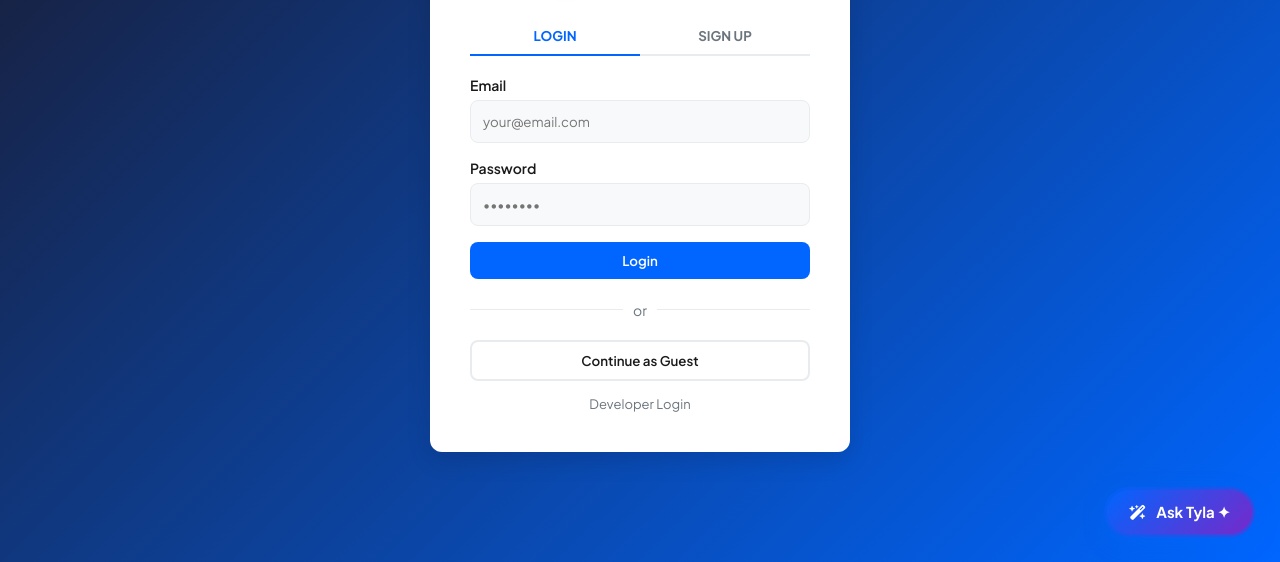
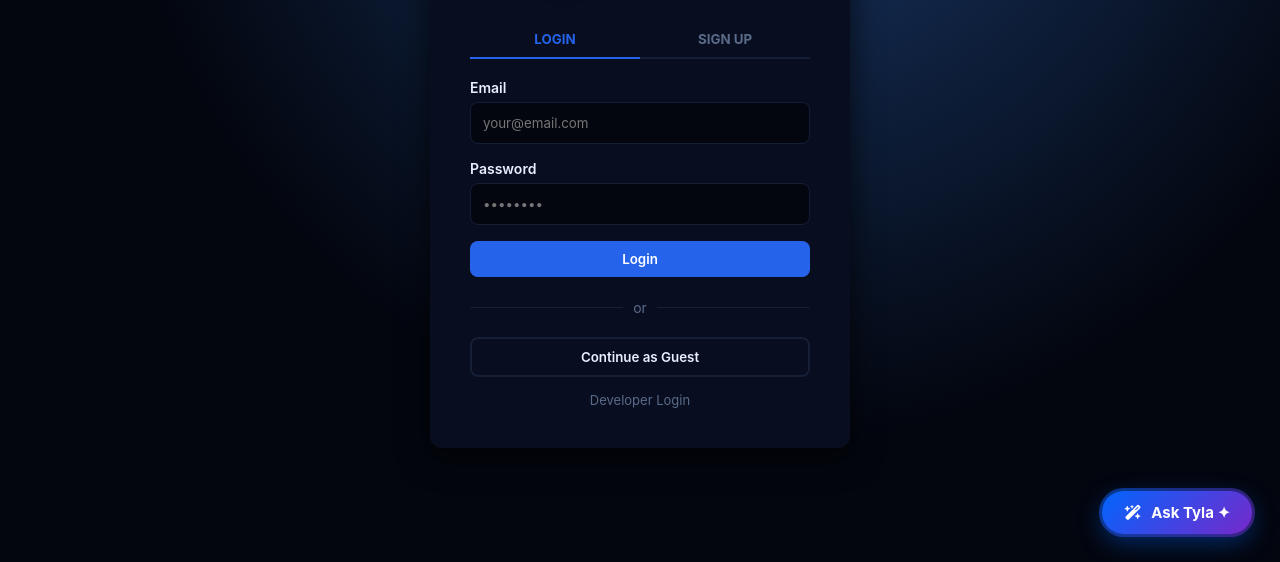
Before and after one commit to ASHOKKUMARASHWIN/TailoredTimes, a website: page frontend/index.html in a window 1280 px wide. Shown: the part 238-800 px from the top of the page. Drawn offline with Linux system fonts and the light colour scheme.

Commit message:
style: dark blue futuristic theme — color, font, background only

```diff
--- a/frontend/style.css
+++ b/frontend/style.css
@@ -1,43 +1,45 @@
 :root {
-  --primary: #1a1a2e;
-  --accent: #0066ff;
-  --accent-hover: #0052cc;
-  --accent-red: #e63946;
-  --accent-green: #2a9d8f;
-  --bg: #f8f9fa;
-  --surface: #ffffff;
-  --surface-2: #f1f3f5;
-  --text: #1a1a1a;
-  --text-muted: #6c757d;
-  --border: #e9ecef;
-  --shadow: 0 4px 12px rgba(0,0,0,0.08);
-  --shadow-hover: 0 8px 24px rgba(0,0,0,0.12);
+  --primary: #060b1a;
+  --accent: #2563eb;
+  --accent-hover: #1d4ed8;
+  --accent-red: #ef4444;
+  --accent-green: #10b981;
+  --bg: #03060f;
+  --surface: #080e1f;
+  --surface-2: #0d1628;
+  --text: #e8eeff;
+  --text-muted: #5a6b8a;
+  --border: #141e35;
+  --shadow: 0 4px 16px rgba(0,0,0,0.5);
+  --shadow-hover: 0 8px 32px rgba(0,0,0,0.7);
   --radius: 12px;
   --sidebar-w: 280px;
   --header-h: 64px;
-  --font: 'Plus Jakarta Sans', sans-serif;
+  --font: 'Inter', 'Plus Jakarta Sans', sans-serif;
   --transition: all 0.3s ease;
 }
 
+
 [data-theme="dark"] {
-  --bg: #0f0f1a;
-  --surface: #1a1a2e;
-  --surface-2: #252540;
-  --text: #f8f9fa;
-  --text-muted: #adb5bd;
-  --border: #2d2d4a;
-  --shadow: 0 4px 12px rgba(0,0,0,0.4);
-  --shadow-hover: 0 8px 24px rgba(0,0,0,0.6);
+  --bg: #03060f;
+  --surface: #080e1f;
+  --surface-2: #0d1628;
+  --text: #e8eeff;
+  --text-muted: #5a6b8a;
+  --border: #141e35;
+  --shadow: 0 4px 16px rgba(0,0,0,0.5);
+  --shadow-hover: 0 8px 32px rgba(0,0,0,0.7);
 }
 
 .dark-theme-override {
-  --bg: #0f0f1a;
-  --surface: #1a1a2e;
-  --surface-2: #252540;
-  --text: #f8f9fa;
-  --text-muted: #adb5bd;
-  --border: #2d2d4a;
-}
+  --bg: #03060f;
+  --surface: #080e1f;
+  --surface-2: #0d1628;
+  --text: #e8eeff;
+  --text-muted: #5a6b8a;
+  --border: #141e35;
+}
+
 
 * {
   box-sizing: border-box;
@@ -213,8 +215,9 @@ input { font-family: var(--font); outline: none; }
   display: flex;
   align-items: center;
   justify-content: center;
-  background: linear-gradient(135deg, var(--primary), var(--accent));
-}
+  background: radial-gradient(ellipse at 60% 0%, #1a3a6b 0%, #03060f 60%);
+}
+
 .auth-card {
   background: var(--surface);
   width: 100%;
@@ -442,7 +445,8 @@ input { font-family: var(--font); outline: none; }
 .news-card:hover { transform: translateY(-4px); box-shadow: var(--shadow-hover); }
 .card-image { width: 100%; aspect-ratio: 16/9; background: var(--surface-2); overflow: hidden; position: relative; }
 .card-image img { width: 100%; height: 100%; object-fit: cover; transition: transform 0.3s; }
-.card-fallback-cover { width: 100%; height: 100%; display: flex; flex-direction: column; align-items: center; justify-content: center; background: linear-gradient(135deg, #1e293b 0%, #0f172a 100%); color: #f8fafc; padding: 16px; text-align: center; }
+.card-fallback-cover { width: 100%; height: 100%; display: flex; flex-direction: column; align-items: center; justify-content: center; background: linear-gradient(135deg, #0a1a3a 0%, #03060f 100%); color: #e8eeff; padding: 16px; text-align: center; }
+
 .card-fallback-cover .fallback-icon { font-size: 28px; margin-bottom: 8px; color: var(--accent); opacity: 0.9; }
 .card-fallback-cover .fallback-source { font-size: 12px; font-weight: 700; letter-spacing: 0.5px; text-transform: uppercase; color: #94a3b8; }
 .news-card:hover .card-image img { transform: scale(1.05); }
```
